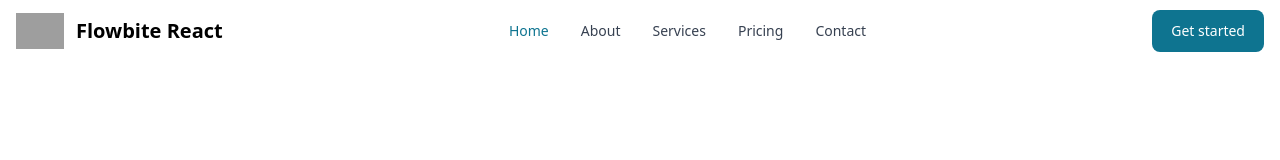
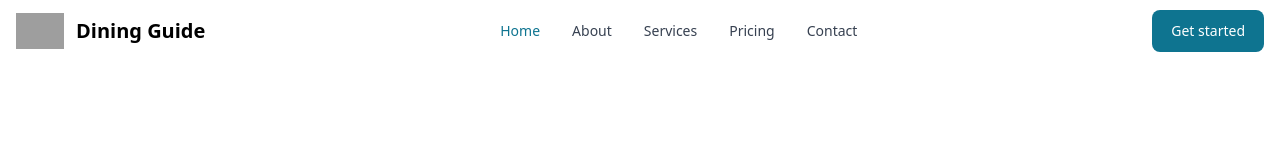
Before and after one commit to remembyr/UIDesignGroupProject, a React (Create React App) app in the folder columbia-dining-guide/: page / in a window 1280 px wide. Shown: the top 160 px of the page. Built offline with nearby package versions, Linux system fonts and the light colour scheme; grey boxes are pictures that could not be loaded.

Commit message:
Adding Name

```diff
--- a/columbia-dining-guide/src/components/SimpleNavbar.tsx
+++ b/columbia-dining-guide/src/components/SimpleNavbar.tsx
@@ -17,7 +17,7 @@ export function SimpleNavbar() {
           alt="Agnes Scott College Seal"
         />
         <span className="self-center whitespace-nowrap text-xl font-semibold dark:text-white">
-          Flowbite React
+          Dining Guide
         </span>
       </NavbarBrand>
       <div className="flex md:order-2">
```
